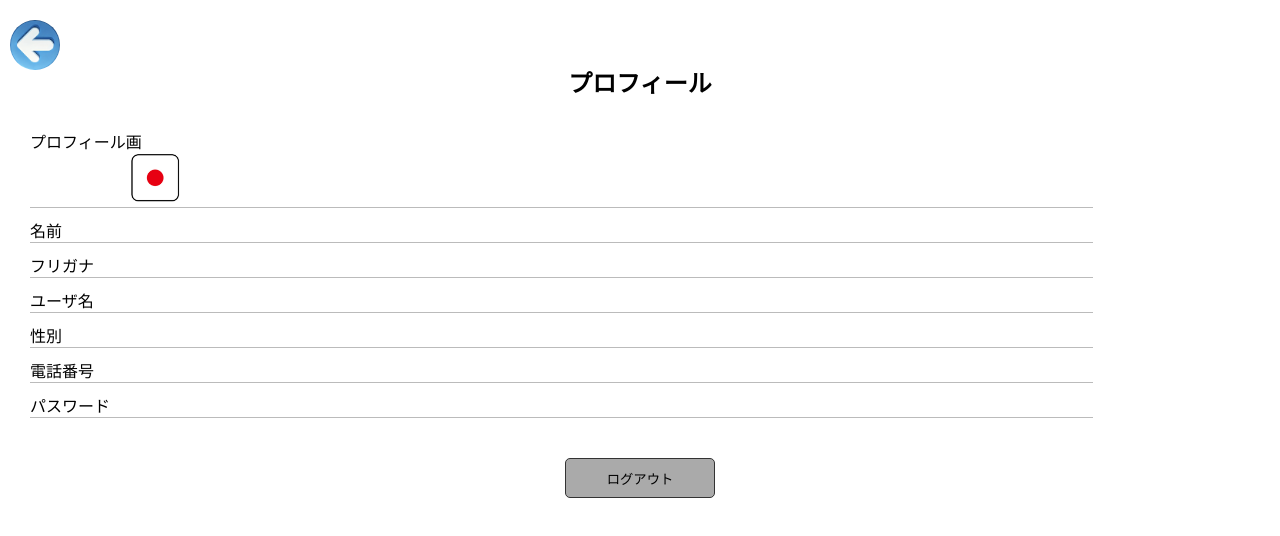
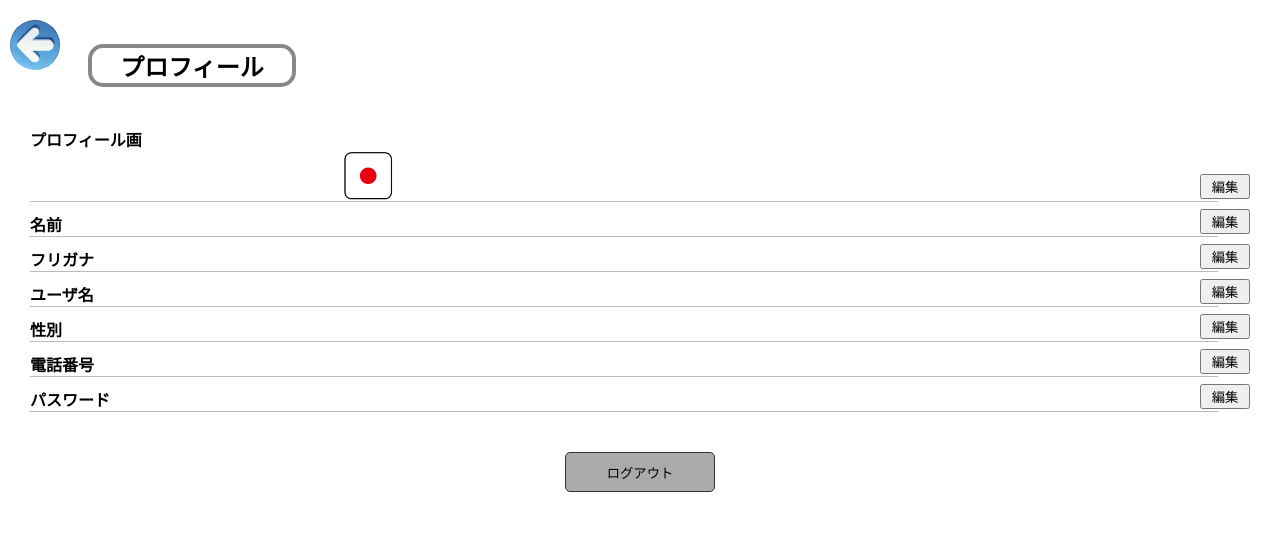
Before and after one commit to kousei4446/figare, a React (Vite) app: page /login/home/profile in a window 1280 px wide. Shown: the top 536 px of the page. Built offline with nearby package versions, Linux system fonts and the light colour scheme; no server answers; the database is empty.

Commit message:
profile編集

```diff
--- a/src/components/Home/Profile.css
+++ b/src/components/Home/Profile.css
@@ -7,27 +7,48 @@
 
 .pro_title {
     text-align: center;
-    margin-top: -10px;
-    margin-bottom: 30px;
+    margin-left: 88px;
+    margin-top: -30px;
+    margin-bottom: 40px;
+    border: 4px solid #888888;
+    width: 200px;
+    border-radius: 15px;
 }
 
 .profile_checker {
     margin-left: 30px;
 }
 
+.pro_item {
+    font-weight:bold;
+}
+
 .pro_img {
     width: 50px;
-    margin-left: 100px;
+    margin-left: 25%;
+}
+
+.pro_content {
+    display: flex;
+    position: relative;
 }
 
 .pro_input {
-    margin-left: 100px;
+    margin-left: 25%;
+}
+
+.pro_editbtn {
+    width: 50px;
+    height: 25px;
+    position: absolute;
+    right: 30px;
+    bottom: 2px;
 }
 
 .line {
     border-top: 1px solid #BBBBBB;
     margin: 0px;
-    width: 85%;
+    width: 95%;
     padding-bottom: 10px;
 
 }
--- a/src/components/Home/Profile.jsx
+++ b/src/components/Home/Profile.jsx
@@ -5,7 +5,6 @@ import image1 from "./../img/image.png"
 import image2 from "./../img/profile-img.png"
 import { collection, doc, getDocs } from 'firebase/firestore'
 import { db } from '../../firebase'
-
 
 function Profile({ profile ,setProfile}) {
 
@@ -18,6 +17,7 @@ function Profile({ profile ,setProfile}) {
     navigate("/")
     localStorage.setItem("電話番号","")
   }
+
   useEffect(() => {
     const fetchAllUserData = async () => {
       const querySnapshot = await getDocs(collection(db, "users"));
@@ -38,32 +38,60 @@ function Profile({ profile ,setProfile}) {
       <div className='profile_checker'>
         <label className='pro_item'>プロフィール画</label>
           <br></br>
+          <div className='pro_content'>
             <img src={image2} className='pro_img'></img>
+            <button className='pro_editbtn'>編集</button>
+          </div>
         <div className='line'></div>
+
         <label className='pro_item'>名前</label>
           <br></br>
+          <div className='pro_content'>
             <div className='pro_input'>{profile.name}</div>
+            <button className='pro_editbtn'>編集</button>
+          </div>
         <div className='line'></div>
+
         <label className='pro_item'>フリガナ</label>
           <br></br>
+          <div className='pro_content'>
             <div className='pro_input'>{profile.furigana}</div>
+            <button className='pro_editbtn'>編集</button>
+          </div>
         <div className='line'></div>
+
         <label className='pro_item'>ユーザ名</label>
           <br></br>
+          <div className='pro_content'>
             <div className='pro_input'>{profile.username}</div>
+            <button className='pro_editbtn'>編集</button>
+          </div>
         <div className='line'></div>
+
         <label className='pro_item'>性別</label>
           <br></br>
+          <div className='pro_content'>
             <div className='pro_input'>{profile.gender}</div>
+            <button className='pro_editbtn'>編集</button>
+          </div>
         <div className='line'></div>
+
         <label className='pro_item'>電話番号</label>
           <br></br>
+          <div className='pro_content'>
             <div className='pro_input'>{profile.tel}</div>
+            <button className='pro_editbtn'>編集</button>
+          </div>
         <div className='line'></div>
+
         <label className='pro_item'>パスワード</label>
           <br></br>
+          <div className='pro_content'>
             <div className='pro_input'>{profile.password}</div>
+            <button className='pro_editbtn'>編集</button>
+          </div>
         <div className='line'></div>
+
       </div>
       <button className='logout_btn' onClick={logout}>ログアウト</button>
     </div>
```
Lines whose indentation alone changed are shown as unchanged.
